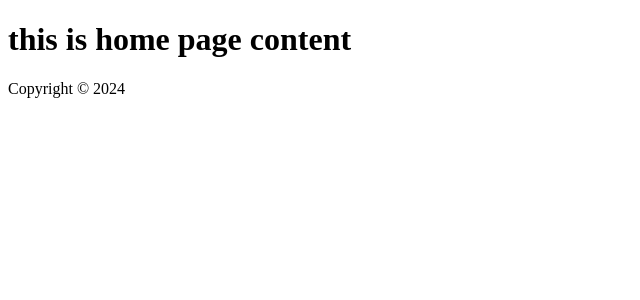
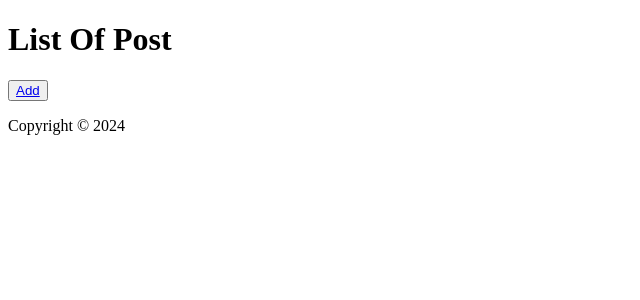
Before and after one commit to dgpiyush/LearnPython, a Django app: template Django/Game/IPL/templates/index.html in a window 1280 px wide. Shown: the part 103-403 px from the top of the page, without its empty margins (0-640 px from the left). Run offline with Django 4.2, Linux system fonts and the light colour scheme; the template is opened without the code that fills it, so the values that code supplies are empty.

Commit message:
post app

```diff
--- a/Django/Game/IPL/admin.py
+++ b/Django/Game/IPL/admin.py
@@ -1,9 +1,10 @@
 from django.contrib import admin
 
-from .models import Player, Team
+from .models import Player, Team, Post
 
 # Register your models here.
 
 
 admin.site.register(Team)
 admin.site.register(Player)
+admin.site.register(Post)
--- a/Django/Game/IPL/templates/index.html
+++ b/Django/Game/IPL/templates/index.html
@@ -2,7 +2,23 @@
 
 
   {% block content %}
-    <h1>this is home page content</h1>
+    <h1>List Of Post</h1>
+
+    <button> <a href="/posts/add/"> Add</a></button>
+
+
+    {% for post in  posts %}
+
+      <div class="post">
+        <h2>{{ post.title }}</h2>
+        <p>{{ post.description }}</p>
+        <small>{{ post.created_at|date }}</small>
+        <small>{{ post.updated_at|date }}</small>
+      </div>
+
+    {% endfor %}
+
+
   {% endblock %}
 
 {% block title %}Home{% endblock %}
--- a/Django/Game/IPL/urls.py
+++ b/Django/Game/IPL/urls.py
@@ -4,6 +4,7 @@ from . import views
 
 urlpatterns = [
     path('', views.index),
+    path('posts/add/', views.post_add),
     path('about/', views.about),
     path('teams/', views.teams),
     path('teams/<id>', views.team_detail),
```
Also changed, not shown: Django/Game/IPL/models.py (+14 -0 lines), Django/Game/IPL/templates/post_add.html (added, +27 -0 lines), Django/Game/IPL/views.py (+15 -5 lines), Django/Game/IPL/migrations/0002_post.py (added).
